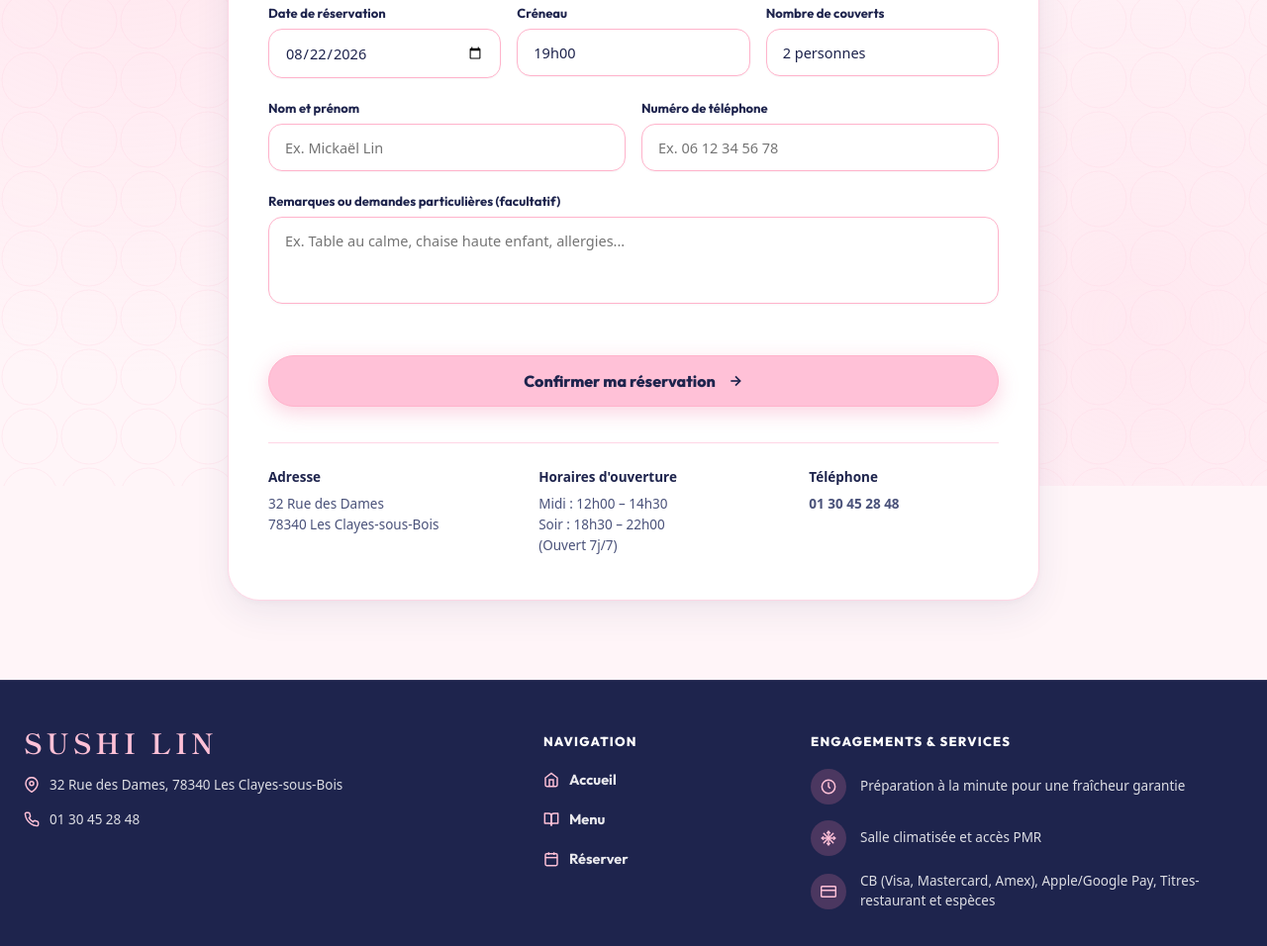
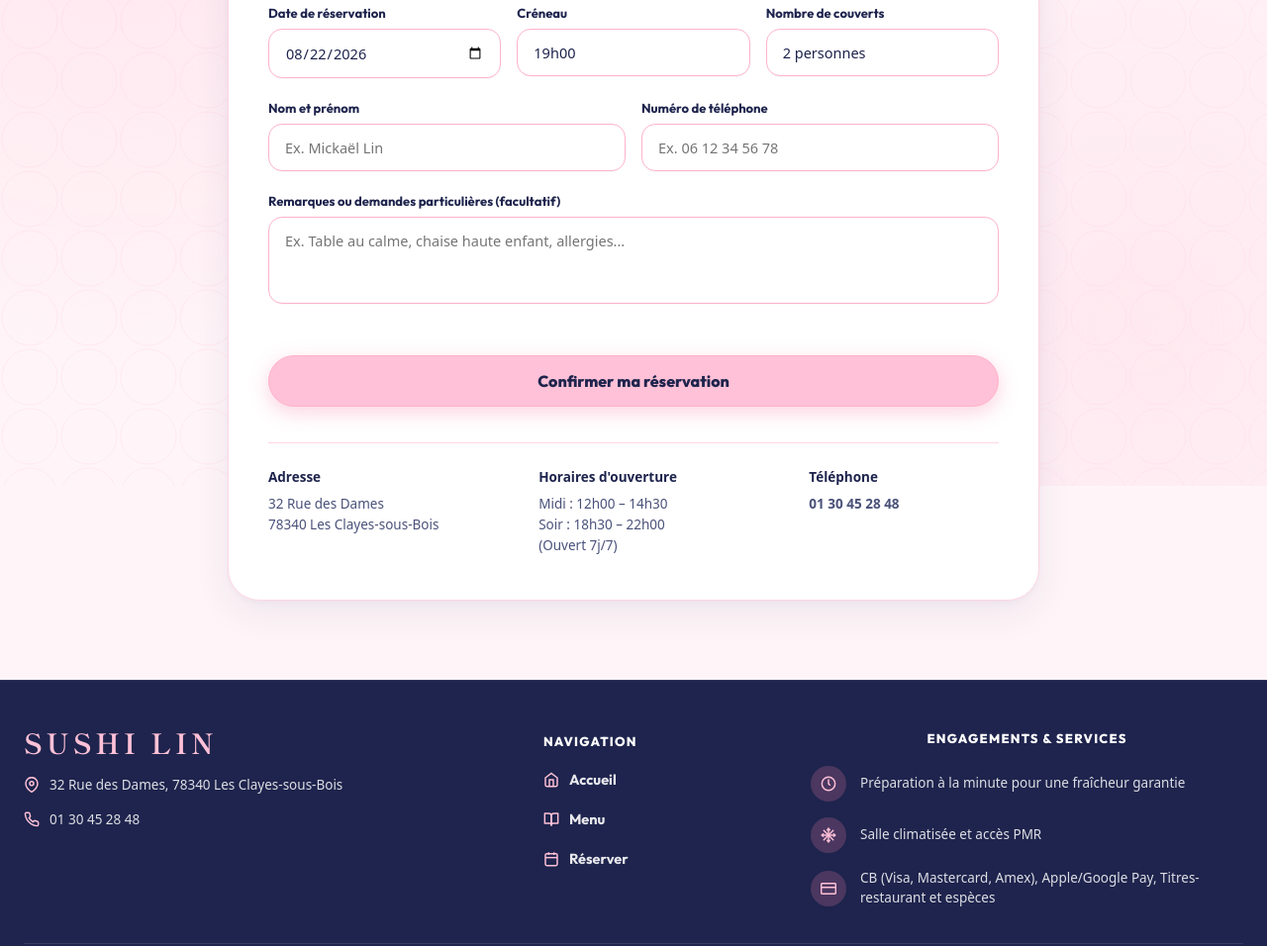
Before and after one commit to MickLn/sushi_lin, a plain HTML site: page reservation.html in a window 1280 px wide. Shown: the part 309-1265 px from the top of the page at 99% size. Drawn offline with Linux system fonts and the light colour scheme.

Commit message:
fix(ui): show full product allergens, center footer engagements title, and remove CTA arrows

```diff
--- a/app.js
+++ b/app.js
@@ -526,7 +526,7 @@ function createProductCard(item) {
     : getCategorySvgIcon(item.cat);
 
   const allergensCardHtml = allergens.length > 0
-    ? `<span class="product-allergens-tag" title="Allergènes : ${allergens.join(', ')}">Allergènes : ${allergens.join(\', \')}</span>`
+    ? `<span class="product-allergens-tag" title="Allergènes : ${allergens.join(', ')}">Allergènes : ${allergens.join(', ')}</span>`
     : '';
 
   card.innerHTML = `
--- a/reservation.html
+++ b/reservation.html
@@ -280,7 +280,6 @@
         <div class="reservation-actions" style="margin-top: 24px;">
           <button type="submit" class="btn-submit-reservation" id="btn-submit-res">
             <span>Confirmer ma réservation</span>
-            <svg width="16" height="16" viewBox="0 0 24 24" fill="none" stroke="currentColor" stroke-width="2.5"><line x1="5" y1="12" x2="19" y2="12"/><polyline points="12 5 19 12 12 19"/></svg>
           </button>
         </div>
       </form>
--- a/style.css
+++ b/style.css
@@ -3104,3 +3104,10 @@ input[type="date"], input[type="time"] {
 input[type="date"]::-webkit-date-and-time-value {
   text-align: left;
 }
+
+/* Centrage du titre de la 3e colonne du footer sur Desktop */
+.footer-col-right .footer-section-title {
+  text-align: center;
+  display: block;
+  width: 100%;
+}
```
Also changed, not shown: index.html (+0 -1 lines).
